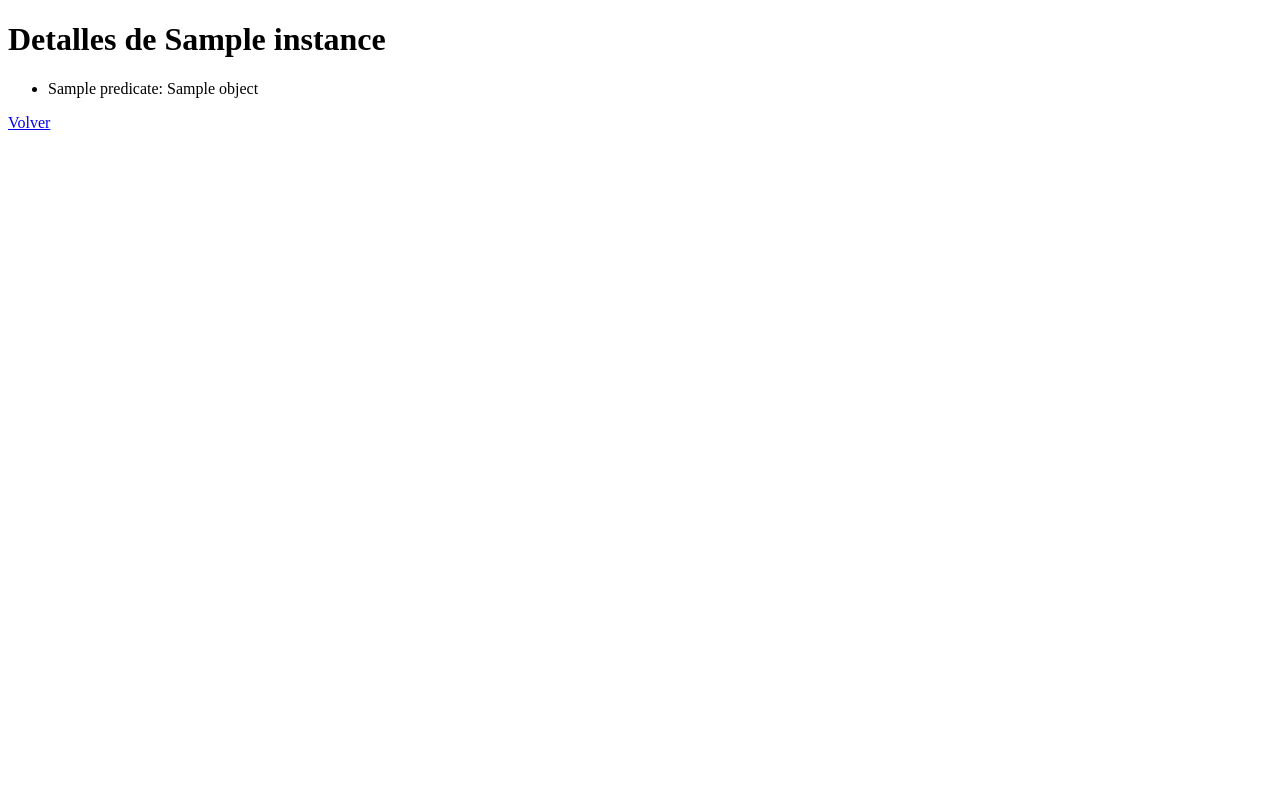
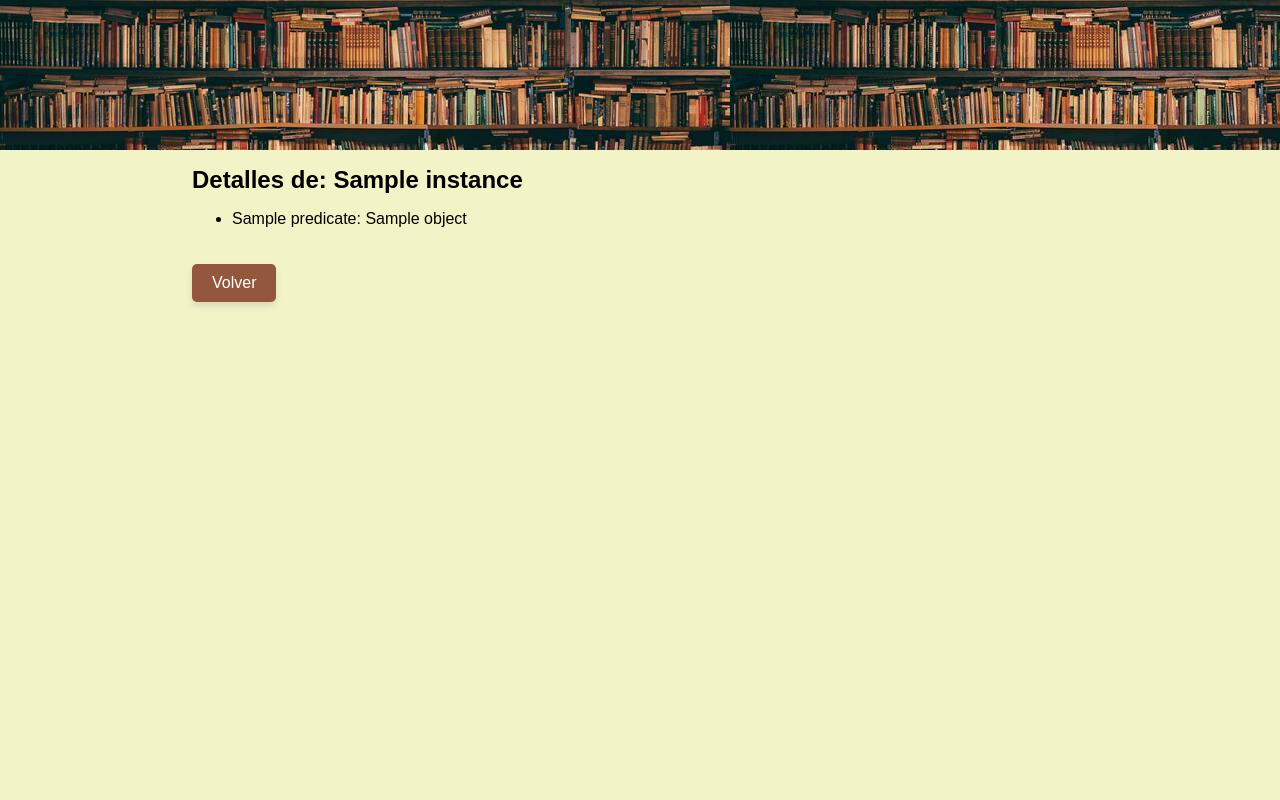
Before and after one commit to rolando2012/buscadorBiblioteca, a Flask app: template templates/details.html in a window 1280 px wide. Run offline with Flask 3, Linux system fonts and the light colour scheme; the template is opened without the code that fills it: most values are stand-ins (such as "Sample title", 1, 10 or a date in 2020); parts of the project's set-up code (start-up, migrations or seed data) failed here and were passed over.

Commit message:
frontend detalles

```diff
--- /dev/null
+++ b/static/css/details.css
@@ -0,0 +1,43 @@
+html{
+    width: 100%;
+    height: 100%;
+    margin: 0;
+    padding: 0;
+}
+body {
+    display: flex;
+    flex-direction: column;
+    background-color: #f3f3c8;
+    align-items: center;
+    justify-content: space-between;
+    font-family: Arial, sans-serif;
+    margin: 0;
+}
+.cabecera{
+    width: 100%;
+    height: 150px;
+    background-image: url("../images/Biblioteca.jpg");
+}
+.contenedor{
+    width: 70%;
+    height: auto;
+
+}
+.contenedor h1{
+    font-size: 24px;
+}
+.button {
+    display: inline-block;
+    margin-top: 20px;
+    padding: 10px 20px;
+    background-color: #93573d;
+    color: #fff;
+    text-decoration: none;
+    border-radius: 5px;
+    box-shadow: 0 4px 6px rgba(0, 0, 0, 0.1);
+    transition: background-color 0.3s;
+}
+
+.button:hover {
+    background-color: #7a4430;
+}
--- a/templates/details.html
+++ b/templates/details.html
@@ -3,15 +3,19 @@
 <head>
     <meta charset="UTF-8">
     <meta name="viewport" content="width=device-width, initial-scale=1.0">
+    <link rel="stylesheet" href="../static/css/details.css">
     <title>Detalles de {{ instance }}</title>
 </head>
 <body>
-    <h1>Detalles de {{ instance }}</h1>
-    <ul>
-        {% for predicate, object in results %}
-            <li>{{ predicate }}: {{ object }}</li>
-        {% endfor %}
-    </ul>
-    <a href="/">Volver</a>
+    <div class="cabecera"></div>
+    <div class="contenedor">
+        <h1>Detalles de: {{ instance }} </h1>
+        <ul>
+            {% for predicate, object in results %}
+                <li>{{ predicate }}: {{ object }}</li>
+            {% endfor %}
+        </ul>
+        <a href="/index" class="button">Volver</a>
+    </div>
 </body>
 </html>
```
